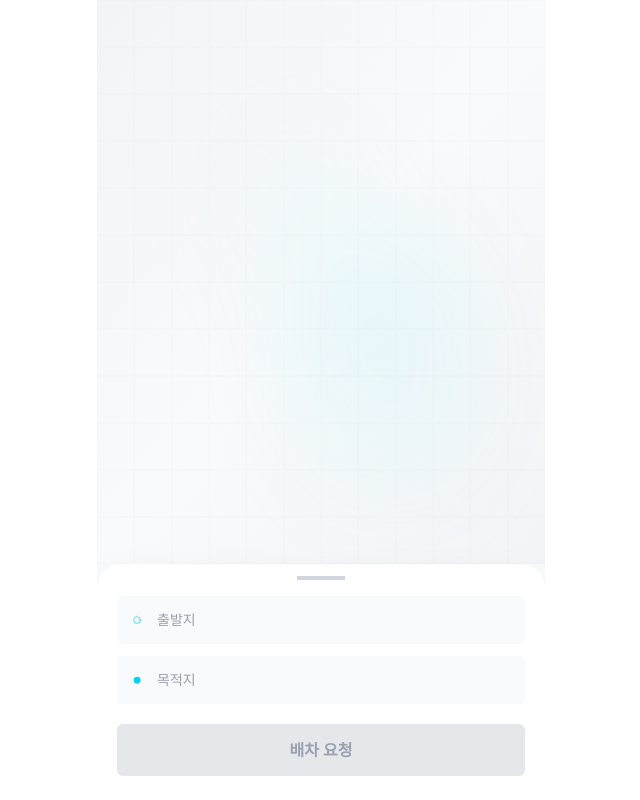
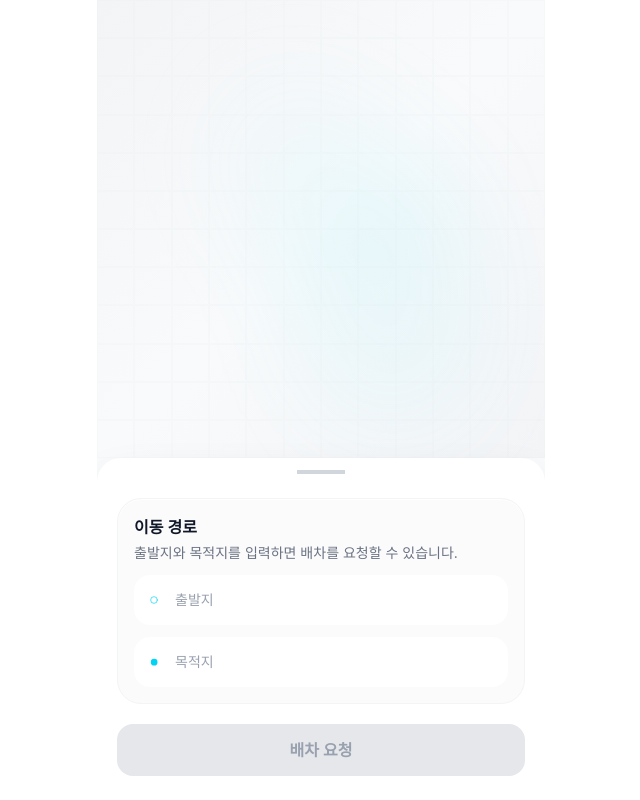
Before and after one commit to baro-team/baro-mobile-figma, a React (Vite) app: page / in a window 1280 px wide. Shown: the whole page, without its empty margins (319-959 px from the left). Built offline with nearby package versions, Linux system fonts and the light colour scheme.

Commit message:
refactor: 하단 시트 ux 일관성 및 입력 포커스 개선

```diff
--- a/src/features/ride/ui/BookingPanel.tsx
+++ b/src/features/ride/ui/BookingPanel.tsx
@@ -1,4 +1,5 @@
 import { Circle, Dot } from "lucide-react";
+import { RideSheetSection } from "./RideSheetSection";
 
 type BookingPanelProps = {
   origin: string;
@@ -17,7 +18,11 @@ export function BookingPanel({
 }: BookingPanelProps) {
   return (
     <>
-      <div className="flex flex-col gap-3 mb-5">
+      <RideSheetSection
+        title="이동 경로"
+        subtitle="출발지와 목적지를 입력하면 배차를 요청할 수 있습니다."
+      >
+        <div className="flex flex-col gap-3">
           <div className="relative">
             <div className="absolute top-1/2 left-4 -translate-y-1/2 text-cyan-400">
               <Circle className="w-2 h-2" />
@@ -27,7 +32,7 @@ export function BookingPanel({
               placeholder="출발지"
               value={origin}
               onChange={(e) => onOriginChange(e.target.value)}
-            className="w-full pl-10 pr-3 py-3.5 bg-gray-50 rounded-md text-sm text-gray-900 placeholder:text-gray-400 focus:outline-none focus:ring-2 focus:ring-cyan-400 focus:border-cyan-400 focus:bg-white disabled:opacity-50 disabled:cursor-not-allowed transition-all"
+              className="w-full border border-transparent pl-10 pr-3 py-3.5 bg-white rounded-2xl text-sm text-gray-900 placeholder:text-gray-400 outline-none focus:border-cyan-400 focus:bg-white focus:shadow-[0_0_0_3px_rgba(34,211,238,0.18)] disabled:opacity-50 disabled:cursor-not-allowed transition-all"
             />
           </div>
 
@@ -40,15 +45,16 @@ export function BookingPanel({
               placeholder="목적지"
               value={destination}
               onChange={(e) => onDestinationChange(e.target.value)}
-            className="w-full pl-10 pr-3 py-3.5 bg-gray-50 rounded-md text-sm text-gray-900 placeholder:text-gray-400 focus:outline-none focus:ring-2 focus:ring-cyan-400 focus:border-cyan-400 focus:bg-white disabled:opacity-50 disabled:cursor-not-allowed transition-all"
+              className="w-full border border-transparent pl-10 pr-3 py-3.5 bg-white rounded-2xl text-sm text-gray-900 placeholder:text-gray-400 outline-none focus:border-cyan-400 focus:bg-white focus:shadow-[0_0_0_3px_rgba(34,211,238,0.18)] disabled:opacity-50 disabled:cursor-not-allowed transition-all"
             />
           </div>
         </div>
+      </RideSheetSection>
 
       <button
         onClick={onRequestRide}
         disabled={!origin || !destination}
-        className="w-full py-3.5 bg-cyan-400 hover:bg-cyan-500 disabled:bg-gray-200 disabled:text-gray-400 text-white font-semibold rounded-md active:scale-95 transition-all shadow-sm disabled:shadow-none"
+        className="mt-5 w-full py-3.5 bg-cyan-400 hover:bg-cyan-500 disabled:bg-gray-200 disabled:text-gray-400 text-white font-semibold rounded-2xl active:scale-[0.99] transition-all shadow-sm disabled:shadow-none"
       >
         배차 요청
       </button>
--- a/src/features/ride/ui/MatchedPanel.tsx
+++ b/src/features/ride/ui/MatchedPanel.tsx
@@ -1,5 +1,7 @@
 import { RideFareSummary } from "./RideFareSummary";
 import { RideRouteSummary } from "./RideRouteSummary";
+import { RideSheetActions } from "./RideSheetActions";
+import { RideSheetSection } from "./RideSheetSection";
 import { RideVehicleCard } from "./RideVehicleCard";
 
 type MatchedPanelProps = {
@@ -19,32 +21,32 @@ export function MatchedPanel({
 }: MatchedPanelProps) {
   return (
     <div className="flex flex-col">
-      <div className="flex flex-row items-center gap-1.5 mb-4">
-        <p className="text-gray-900 font-bold text-xl">{arrivalTime}</p>
-        <p className="text-gray-500"> 도착 예정 </p>
-      </div>
-
+      <RideSheetSection
+        title="배차 완료"
+        subtitle={`${arrivalTime} 도착 예정`}
+      >
         <RideVehicleCard
           label="123가 1234"
           rounded="2xl"
         />
 
-      <div className="relative">
+        <div className="relative mt-4">
           <RideRouteSummary
             origin={origin}
             destination={destination}
           />
           <RideFareSummary formattedEstimatedCost={formattedEstimatedCost} />
         </div>
+      </RideSheetSection>
 
-      <div className="flex gap-3">
+      <RideSheetActions>
         <button
           onClick={onCancelRide}
-          className="flex-1 bg-gray-100 hover:bg-gray-200 text-gray-900 font-semibold py-4 rounded-md transition-all text-lg"
+          className="flex-1 bg-gray-100 hover:bg-gray-200 text-gray-900 font-semibold py-4 rounded-2xl transition-all text-lg"
         >
           배차 취소
         </button>
-      </div>
+      </RideSheetActions>
     </div>
   );
 }
--- a/src/features/ride/ui/PendingPanel.tsx
+++ b/src/features/ride/ui/PendingPanel.tsx
@@ -1,5 +1,7 @@
 import { Car } from "lucide-react";
 import { RideRouteSummary } from "./RideRouteSummary";
+import { RideSheetActions } from "./RideSheetActions";
+import { RideSheetSection } from "./RideSheetSection";
 
 type PendingPanelProps = {
   origin: string;
@@ -16,23 +18,25 @@ export function PendingPanel({
 }: PendingPanelProps) {
   return (
     <>
-      <div className="mb-3">
+      <RideSheetSection
+        title="배차 진행 중"
+        subtitle="주변 차량을 탐색하고 있습니다."
+      >
         <RideRouteSummary
           origin={origin}
           destination={destination}
           compact
         />
-      </div>
 
-      <div className="flex flex-col items-center gap-3 mb-4 p-3 text-center">
+        <div className="mt-4 flex flex-col items-center gap-3 p-3 text-center">
           <div className="p-2.5 bg-cyan-400 rounded-full animate-pulse shadow-sm">
             <Car className="w-5 h-5 text-white" />
           </div>
 
-        <p className="text-gray-900 font-medium text-lg mb-2">
+          <p className="text-gray-900 font-medium text-lg">
             {searchRadius}km 반경 안의 차량 찾는중...
           </p>
-        <div className="flex justify-center mb-4">
+          <div className="flex justify-center">
             <div className="flex gap-1.5">
               <div
                 className="w-1 h-1 bg-cyan-400 rounded-full animate-bounce"
@@ -49,13 +53,16 @@ export function PendingPanel({
             </div>
           </div>
         </div>
+      </RideSheetSection>
 
+      <RideSheetActions>
         <button
           onClick={onCancelRide}
-        className="w-full bg-gray-100 hover:bg-gray-200 text-gray-900 font-semibold py-4 rounded-md transition-all text-lg"
+          className="w-full bg-gray-100 hover:bg-gray-200 text-gray-900 font-semibold py-4 rounded-2xl transition-all text-lg"
         >
           취소
         </button>
+      </RideSheetActions>
     </>
   );
 }
--- a/src/features/ride/ui/RideBottomSheet.tsx
+++ b/src/features/ride/ui/RideBottomSheet.tsx
@@ -90,10 +90,10 @@ export function RideBottomSheet({
       className="w-full max-w-md mx-auto relative flex shrink-0 flex-col bg-white shadow-2xl rounded-t-3xl"
       style={{ maxHeight: sheetMaxHeight }}
     >
-      <div className="w-12 h-1 bg-gray-300 mx-auto mt-3 mb-4"></div>
+      <div className="w-12 h-1 bg-gray-300 mx-auto mt-3 mb-4 shrink-0"></div>
 
       <div
-        className="overflow-y-auto overscroll-contain px-5"
+        className="overflow-y-auto overscroll-contain px-5 pt-2"
         style={{ paddingBottom: contentPaddingBottom }}
       >
         {renderPanel()}
--- a/src/features/ride/ui/RideFareSummary.tsx
+++ b/src/features/ride/ui/RideFareSummary.tsx
@@ -6,7 +6,7 @@ export function RideFareSummary({
   formattedEstimatedCost,
 }: RideFareSummaryProps) {
   return (
-    <div className="relative top-1 flex flex-1 flex-row justify-between items-center bg-white px-4 py-3 border-t border-gray-200">
+    <div className="flex flex-1 flex-row justify-between items-center rounded-2xl bg-white px-4 py-3 border border-gray-100 shadow-sm">
       <p className="text-gray-500">요금</p>
       <p className="text-cyan-400 font-bold text-xl">{formattedEstimatedCost}</p>
     </div>
--- /dev/null
+++ b/src/features/ride/ui/RideSheetActions.tsx
@@ -0,0 +1,13 @@
+import { ReactNode } from "react";
+
+type RideSheetActionsProps = {
+  children: ReactNode;
+};
+
+export function RideSheetActions({ children }: RideSheetActionsProps) {
+  return (
+    <div className="mt-5 flex gap-3 border-t border-gray-100 pt-4">
+      {children}
+    </div>
+  );
+}
--- /dev/null
+++ b/src/features/ride/ui/RideSheetSection.tsx
@@ -0,0 +1,25 @@
+import { ReactNode } from "react";
+
+type RideSheetSectionProps = {
+  children: ReactNode;
+  title?: string;
+  subtitle?: string;
+};
+
+export function RideSheetSection({
+  children,
+  title,
+  subtitle,
+}: RideSheetSectionProps) {
+  return (
+    <section className="rounded-3xl border border-gray-100 bg-gray-50/70 px-4 py-4 shadow-[0_1px_0_rgba(255,255,255,0.9)_inset]">
+      {title || subtitle ? (
+        <div className="mb-3">
+          {title ? <h3 className="text-base font-semibold text-gray-900">{title}</h3> : null}
+          {subtitle ? <p className="mt-1 text-sm text-gray-500">{subtitle}</p> : null}
+        </div>
+      ) : null}
+      {children}
+    </section>
+  );
+}
--- a/src/features/ride/ui/RidingPanel.tsx
+++ b/src/features/ride/ui/RidingPanel.tsx
@@ -1,5 +1,6 @@
 import { RideFareSummary } from "./RideFareSummary";
 import { RideRouteSummary } from "./RideRouteSummary";
+import { RideSheetSection } from "./RideSheetSection";
 import { RideVehicleCard } from "./RideVehicleCard";
 
 type RidingPanelProps = {
@@ -15,13 +16,17 @@ export function RidingPanel({
 }: RidingPanelProps) {
   return (
     <div className="flex flex-col">
-      <div className="p-5 rounded-md">
+      <RideSheetSection
+        title="운행 중"
+        subtitle="목적지까지 이동하고 있습니다."
+      >
         <RideVehicleCard
           label="차량 A-7492"
           badgeLabel="운행중"
           rounded="md"
         />
 
+        <div className="mt-4">
           <RideRouteSummary
             origin={origin}
             destination={destination}
@@ -29,7 +34,10 @@ export function RidingPanel({
           />
         </div>
 
+        <div className="mt-4">
           <RideFareSummary formattedEstimatedCost={formattedEstimatedCost} />
+        </div>
+      </RideSheetSection>
     </div>
   );
 }
```
Lines whose indentation alone changed are shown as unchanged.
